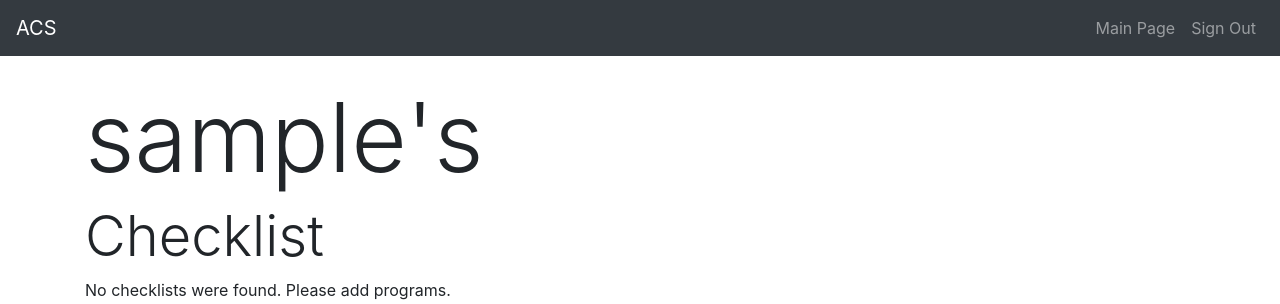
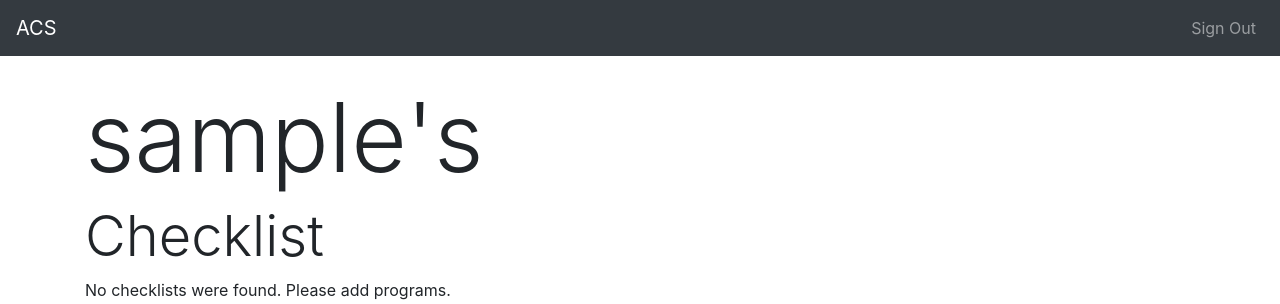
Before and after one commit to smasson288/ACS, a Django app: page /checklist/ in a window 1280 px wide. Shown: the top 304 px of the page. Run offline with Django 3.2, Linux system fonts and the light colour scheme; the visitor is signed in with stand-in values (Sample User, id 1); data comes from the database, SQL or seed files in the repository; data that the repository does not hold is empty; some libraries are stand-ins or nearby versions.

Commit message:
revised main page button

```diff
--- a/ACS/checklist/templates/checklist.html
+++ b/ACS/checklist/templates/checklist.html
@@ -11,11 +11,8 @@
 </head>
 <body>
     <nav class="navbar navbar-expand-sm justify-content-between bg-dark navbar-dark sticky-top">
-        <div class="navbar-brand">ACS</div>
+        <a class="navbar-brand" href="{% url 'checklist:index' %}">ACS</a>
         <ul class="navbar-nav">
-            <li class="nav-item">
-                <a class="nav-link" href="{% url 'checklist:index' %}">Main Page</a>
-            </li>
             <li class="nav-item">
                 <a class="nav-link" href="#">Sign Out</a>
             </li>
```
